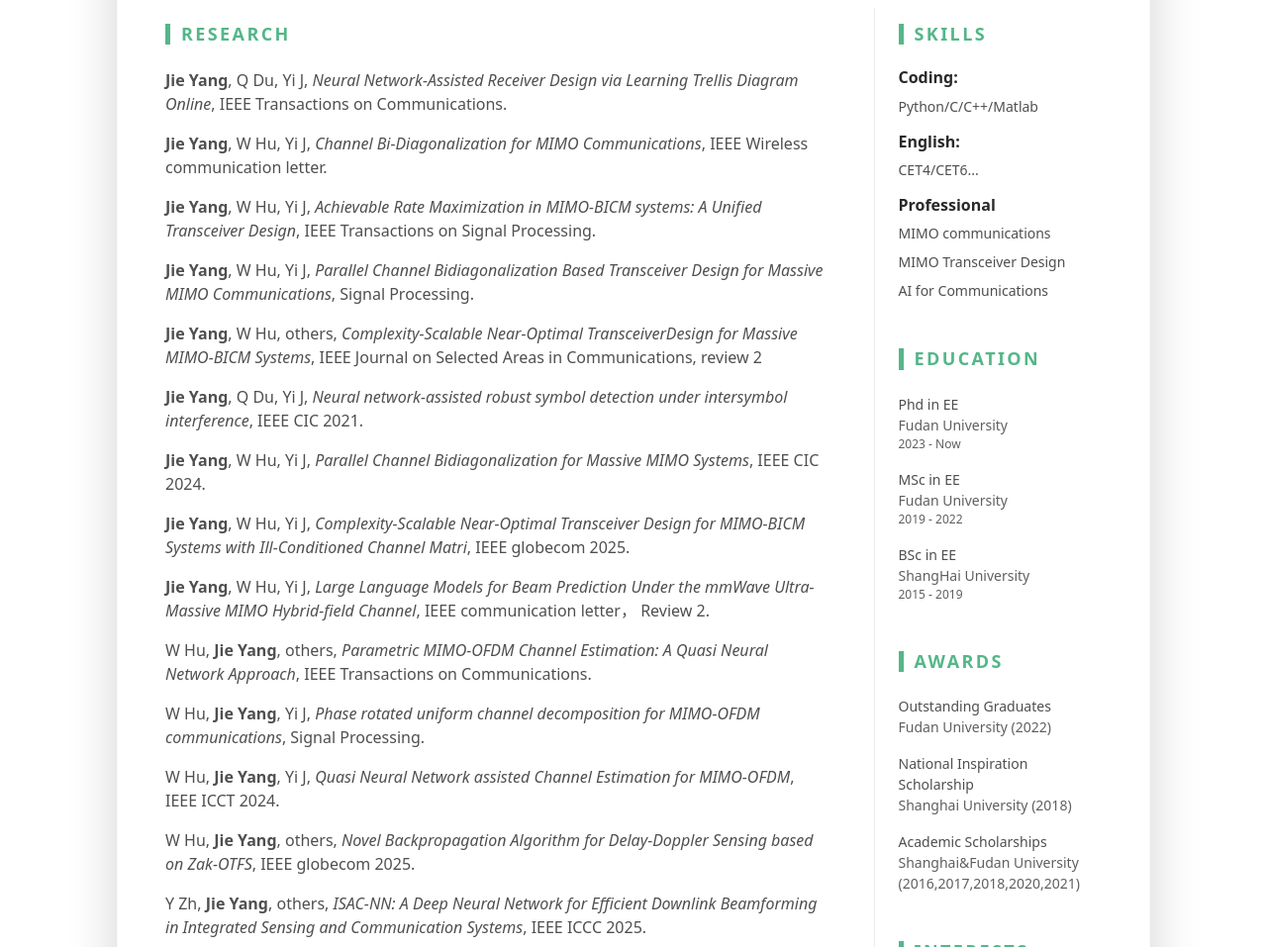
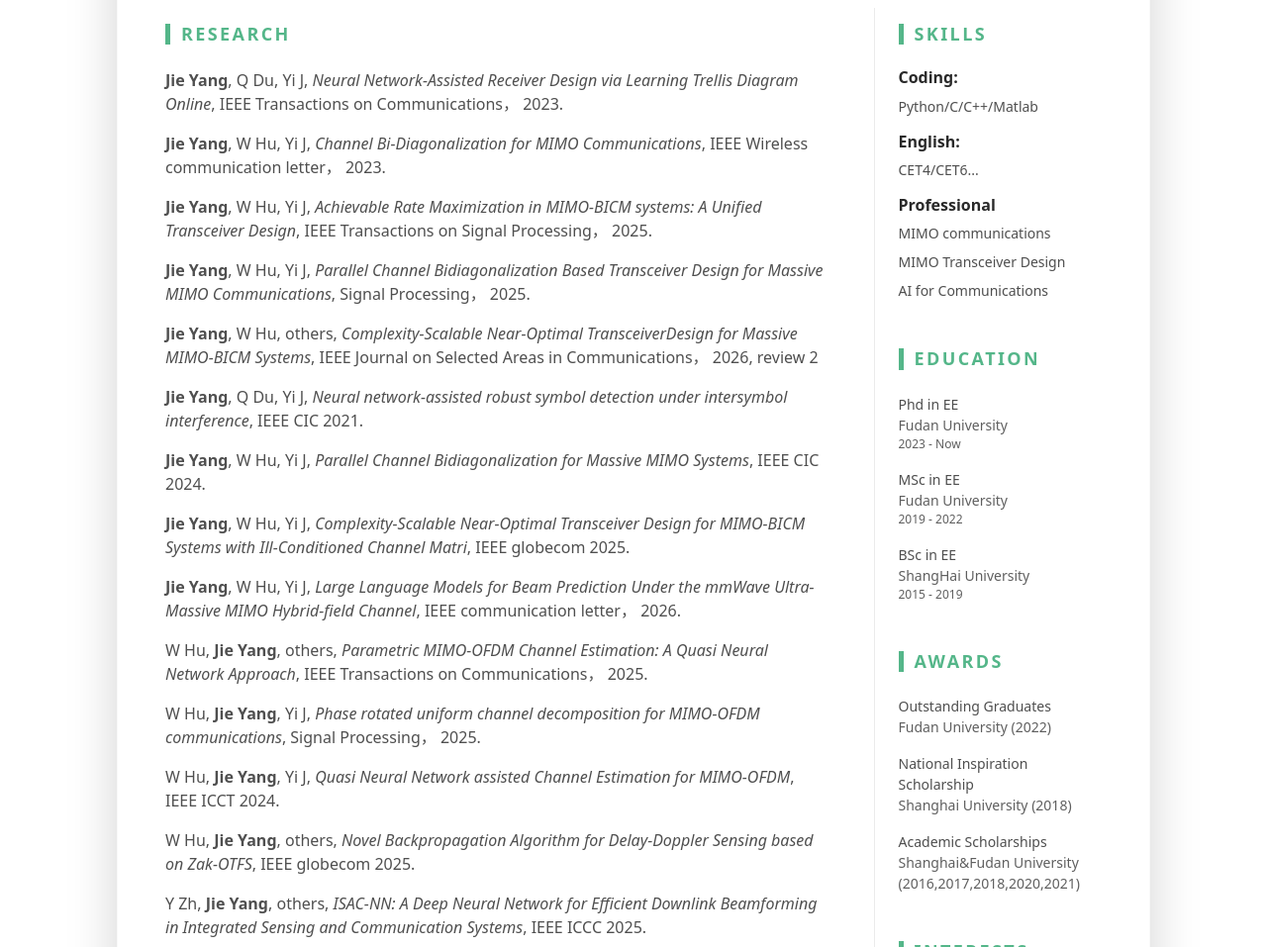
Before and after one commit to JayYang-Fdu/JayYang-Fdu.github.io, a plain HTML site: page index.html in a window 1280 px wide. Shown: the part 360-1317 px from the top of the page at 99% size. Drawn offline with nearby package versions, Linux system fonts and the light colour scheme; files that its build step writes are made by us from their sources.

Commit message:
Update index.html

```diff
--- a/index.html
+++ b/index.html
@@ -64,17 +64,17 @@
 						<div class="resume-main col-12 col-lg-8 col-xl-9   pe-0   pe-lg-5">
 							<section class="work-section py-3">
 								<h3 class="text-uppercase resume-section-heading mb-4">Research</h3>
-								<p><b>Jie Yang</b>, Q Du, Yi J, <i>Neural Network-Assisted Receiver Design via Learning Trellis Diagram Online</i>, IEEE Transactions on Communications. </p>
-								<p><b>Jie Yang</b>, W Hu, Yi J, <i>Channel Bi-Diagonalization for MIMO Communications</i>, IEEE Wireless communication letter. </p>
-								<p><b>Jie Yang</b>, W Hu, Yi J, <i>Achievable Rate Maximization in MIMO-BICM systems: A Unified Transceiver Design</i>, IEEE Transactions on Signal Processing. </p>
-								<p><b>Jie Yang</b>, W Hu, Yi J, <i>Parallel Channel Bidiagonalization Based Transceiver Design for Massive MIMO Communications</i>, Signal Processing. </p>
-								<p><b>Jie Yang</b>, W Hu, others, <i> Complexity-Scalable Near-Optimal TransceiverDesign for Massive MIMO-BICM Systems</i>, IEEE Journal on Selected Areas in Communications, review 2</p>
+								<p><b>Jie Yang</b>, Q Du, Yi J, <i>Neural Network-Assisted Receiver Design via Learning Trellis Diagram Online</i>, IEEE Transactions on Communications， 2023. </p>
+								<p><b>Jie Yang</b>, W Hu, Yi J, <i>Channel Bi-Diagonalization for MIMO Communications</i>, IEEE Wireless communication letter， 2023. </p>
+								<p><b>Jie Yang</b>, W Hu, Yi J, <i>Achievable Rate Maximization in MIMO-BICM systems: A Unified Transceiver Design</i>, IEEE Transactions on Signal Processing， 2025. </p>
+								<p><b>Jie Yang</b>, W Hu, Yi J, <i>Parallel Channel Bidiagonalization Based Transceiver Design for Massive MIMO Communications</i>, Signal Processing， 2025. </p>
+								<p><b>Jie Yang</b>, W Hu, others, <i> Complexity-Scalable Near-Optimal TransceiverDesign for Massive MIMO-BICM Systems</i>, IEEE Journal on Selected Areas in Communications， 2026, review 2</p>
 								<p><b>Jie Yang</b>, Q Du, Yi J, <i>Neural network-assisted robust symbol detection under intersymbol interference</i>, IEEE CIC 2021. </p>
 								<p><b>Jie Yang</b>, W Hu, Yi J, <i>Parallel Channel Bidiagonalization for Massive MIMO Systems</i>, IEEE CIC 2024. </p>
 								<p><b>Jie Yang</b>, W Hu, Yi J, <i>Complexity-Scalable Near-Optimal Transceiver Design for MIMO-BICM Systems with Ill-Conditioned Channel Matri</i>, IEEE globecom 2025. </p>
-								<p><b>Jie Yang</b>, W Hu, Yi J, <i>Large Language Models for Beam Prediction Under the mmWave Ultra-Massive MIMO Hybrid-field Channel</i>, IEEE communication letter， Review 2. </p>
-								<p>W Hu, <b>Jie Yang</b>, others, <i>Parametric MIMO-OFDM Channel Estimation: A Quasi Neural Network Approach</i>, IEEE Transactions on Communications. </p>
-								<p>W Hu, <b>Jie Yang</b>, Yi J, <i>Phase rotated uniform channel decomposition for MIMO-OFDM communications</i>, Signal Processing.</p>
+								<p><b>Jie Yang</b>, W Hu, Yi J, <i>Large Language Models for Beam Prediction Under the mmWave Ultra-Massive MIMO Hybrid-field Channel</i>, IEEE communication letter， 2026. </p>
+								<p>W Hu, <b>Jie Yang</b>, others, <i>Parametric MIMO-OFDM Channel Estimation: A Quasi Neural Network Approach</i>, IEEE Transactions on Communications， 2025. </p>
+								<p>W Hu, <b>Jie Yang</b>, Yi J, <i>Phase rotated uniform channel decomposition for MIMO-OFDM communications</i>, Signal Processing， 2025.</p>
 								<p>W Hu, <b>Jie Yang</b>, Yi J, <i>Quasi Neural Network assisted Channel Estimation for MIMO-OFDM</i>, IEEE ICCT 2024. </p>
 								<p>W Hu, <b>Jie Yang</b>, others, <i>Novel Backpropagation Algorithm for Delay-Doppler Sensing based on Zak-OTFS</i>, IEEE globecom 2025. </p>
 								<p>Y Zh, <b>Jie Yang</b>, others, <i>ISAC-NN: A Deep Neural Network for Efficient Downlink Beamforming in Integrated Sensing and Communication Systems</i>, IEEE ICCC 2025.</p>
```
